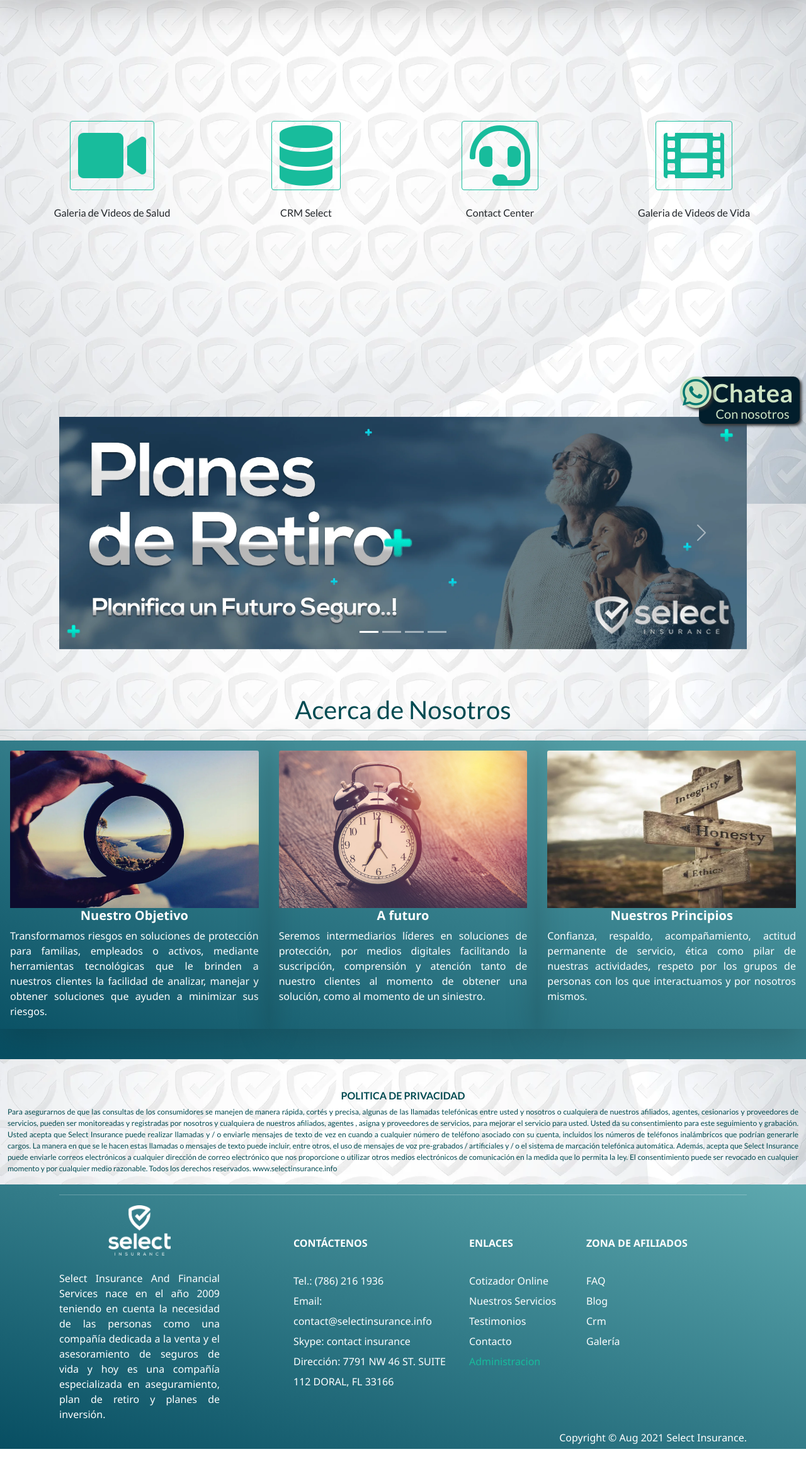
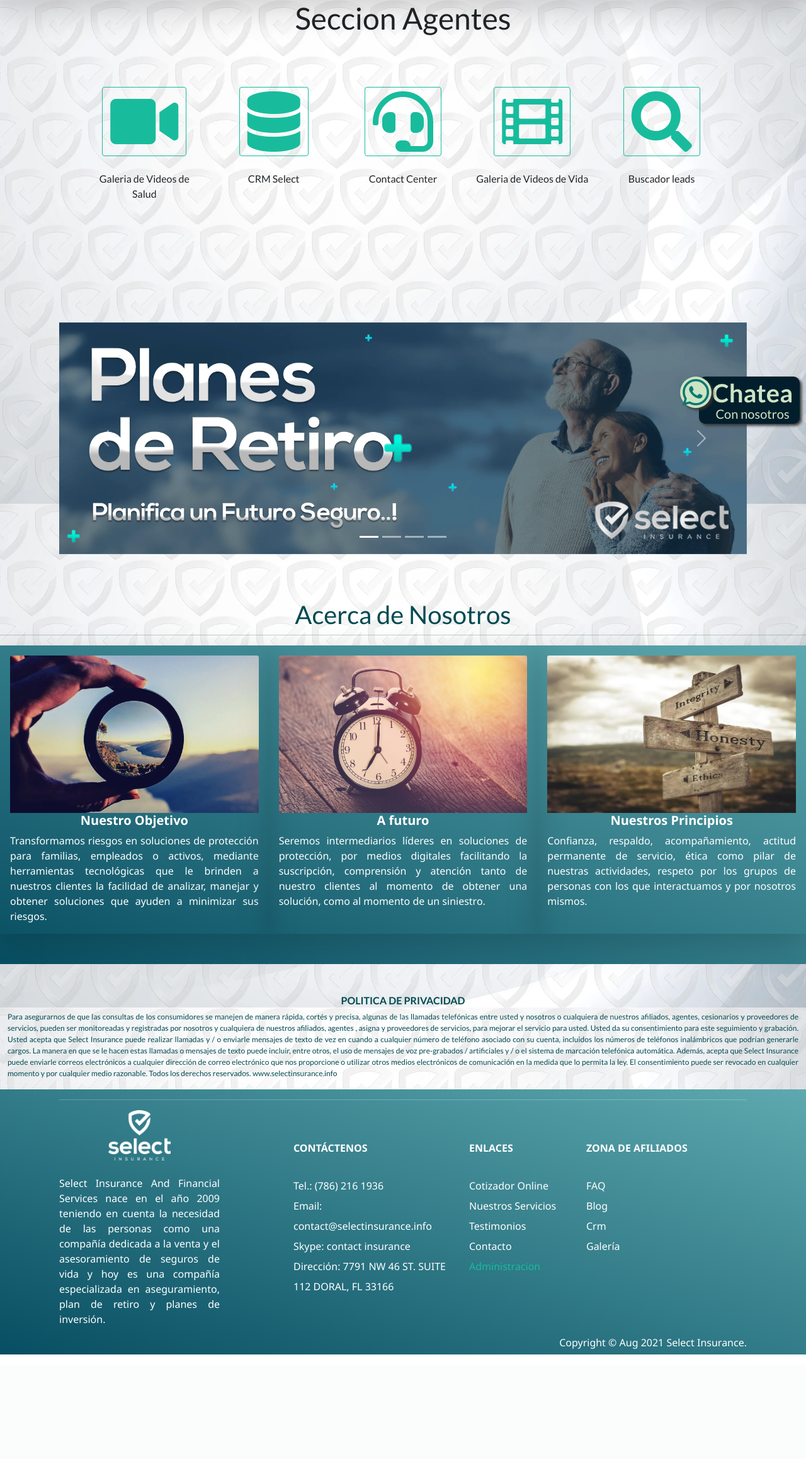
Before and after one commit to SelectInsurance/SELECTINSURANCE, a PHP site: page /inicio in a window 1280 px wide, after a click on "AGENTES". Shown: the part 117-2434 px from the top of the page at 63% size. After the commit the page ends 2268 px from the top, so only its background shows below. Run offline with PHP 8.4, Linux system fonts and the light colour scheme; data that the repository does not hold is empty; some libraries are stand-ins or nearby versions.

Commit message:
Agregando modulo BuscadorLeads

```diff
--- a/app/controllers/ControllerSelectInsurance.php
+++ b/app/controllers/ControllerSelectInsurance.php
@@ -48,6 +48,47 @@ class ControllerPrincipal extends Pather
     }
 
 
+
+    //controller Videos de Salud
+    public function ControllerVideosDeSalud()
+    {
+        $ConsultaSalud = new crud();
+        $ResultadosSalud = $ConsultaSalud->Read("SELECT Nombre, URL FROM VideosDeSalud");
+
+
+        require_once 'app/views/assets/NavAgente.php';
+        require_once 'app/views/pages/subpages/VideosSalud.php';
+    }
+
+    //Controller Videos de vida
+    public function ControllerVideosDeVida()
+    {
+        $ConsultaAnico = new crud();
+        $consultaAmeritas = new crud();
+        $ConsultaNationalLife = new crud();
+
+        $ResultadosAnico = $ConsultaAnico->Read("SELECT Nombre, URL FROM VideosAnico");
+        $ResultadosAmeritas = $consultaAmeritas->Read("SELECT Nombre, URL FROM VideosAmeritas");
+        $ResultadosNationalLife = $ConsultaNationalLife->Read("SELECT Nombre, URL FROM VideosNationalLife");
+
+        require_once 'app/views/assets/NavAgente.php';
+        require_once 'app/views/pages/subpages/VideosVida.php';
+    }
+
+    public function ControllerCotizarVida()
+    {
+        require_once 'app/views/assets/NavAgente.php';
+        require_once 'app/views/pages/subpages/CotizarVida.php';
+    }
+
+
+    public function ControllerBuscadorLeads()
+    {
+        require_once 'app/views/assets/NavAgente.php';
+        require_once 'app/views/pages/subpages/BuscadorLeads.php';
+    }
+
+
     //Validacion Login Salud
     public function ControllerLogeadoSalud($user, $pass)
     {
@@ -76,35 +117,18 @@ class ControllerPrincipal extends Pather
         }
     }
 
-    //controller Videos de Salud
-    public function ControllerVideosDeSalud()
+    //Validacion Login Buscador Leadas
+    public function ControllerLogeadoBuscadorLeads($user, $pass)
     {
-        $ConsultaSalud = new crud();
-        $ResultadosSalud = $ConsultaSalud->Read("SELECT Nombre, URL FROM VideosDeSalud");
-
-
-        require_once 'app/views/assets/NavAgente.php';
-        require_once 'app/views/pages/subpages/VideosSalud.php';
-    }
-
-    //Controller Videos de vida
-    public function ControllerVideosDeVida()
-    {
-        $ConsultaAnico = new crud();
-        $consultaAmeritas = new crud();
-        $ConsultaNationalLife = new crud();
-
-        $ResultadosAnico = $ConsultaAnico->Read("SELECT Nombre, URL FROM VideosAnico");
-        $ResultadosAmeritas = $consultaAmeritas->Read("SELECT Nombre, URL FROM VideosAmeritas");
-        $ResultadosNationalLife = $ConsultaNationalLife->Read("SELECT Nombre, URL FROM VideosNationalLife");
-
-        require_once 'app/views/assets/NavAgente.php';
-        require_once 'app/views/pages/subpages/VideosVida.php';
-    }
-
-    public function ControllerCotizarVida(){
-        require_once 'app/views/assets/NavAgente.php';
-        require_once 'app/views/pages/subpages/CotizarVida.php';
+        $login = new ConsultaLogin($user, $pass, $this->table);
+        if ($login->Consulta()) {
+            $_SESSION['logeado'] = 'admin';
+        } else {
+            require_once 'app/views/assets/NavPrincipal.php';
+            $mensajeError = '<center>Error al iniciar Sesion</center>';
+            require_once 'app/views/pages/ErrorLogin.php';
+            require_once 'app/views/pages/LoginBuscadorLeads.php';
+        }
     }
 }
 require_once 'app/views/assets/footer.php';
--- a/app/views/pages/inicio.php
+++ b/app/views/pages/inicio.php
@@ -561,23 +561,34 @@
                     <div class="row">
                         <div class="container-fluid">
                             <div class="row">
-                                <div class="col-6 col-sm-6 col-md-3 col-lg-3 text-center"><br><br><br><br><br><br><br><br>
+                                <center>
+                                    <h1>Seccion Agentes</h1>
+                                </center>
+                            </div><br><br><br>
+                            <div class="row">
+                                <div class="col-md-1 col-lg-1"></div>
+                                <div class="col-6 col-sm-6 col-md-2 col-lg-2 text-center">
                                     <a href="./VideosSalud" class="btn btn-outline-success"><i class="fas fa-video fa-6x"></i></a><br><br>
-                                    <label class="text-black">Galeria de Videos de Salud</label><br><br><br><br><br><br><br><br><br><br><br><br><br>
-                                </div>
-                                <div class="col-6 col-sm-6 col-md-3 col-lg-3 text-center"><br><br><br><br><br><br><br><br>
+                                    <label class="text-black">Galeria de Videos de Salud</label>
+                                </div>
+                                <div class="col-6 col-sm-6 col-md-2 col-lg-2 text-center">
                                     <a href="https://crm.selectinsurance.info" target="__blank" class="btn btn-outline-success"><i class="fas fa-database fa-6x"></i></a><br><br>
-                                    <label class="text-black">CRM Select</label><br><br><br><br><br><br><br><br><br><br><br><br><br>
-                                </div>
-                                <div class="col-6 col-sm-6 col-md-3 col-lg-3 text-center"><br><br><br><br><br><br><br><br>
+                                    <label class="text-black">CRM Select</label>
+                                </div>
+                                <div class="col-6 col-sm-6 col-md-2 col-lg-2 text-center">
                                     <a href="" class="btn btn-outline-success"><i class="fas fa-headset fa-6x"></i></a><br><br>
-                                    <label class="text-black">Contact Center</label><br><br><br><br><br><br><br><br><br><br><br><br><br>
-                                </div>
-                                <div class="col-6 col-sm-6 col-md-3 col-lg-3 text-center"><br><br><br><br><br><br><br><br>
+                                    <label class="text-black">Contact Center</label>
+                                </div>
+                                <div class="col-6 col-sm-6 col-md-2 col-lg-2 text-center">
                                     <a href="./VideosVida" class="btn btn-outline-success"><i class="fas fa-film fa-6x"></i></a><br><br>
-                                    <label class="text-black">Galeria de Videos de Vida</label><br><br><br><br><br><br><br><br><br><br><br><br><br>
-                                </div>
-                            </div>
+                                    <label class="text-black">Galeria de Videos de Vida</label>
+                                </div>
+                                <div class="col-6 col-sm-6 col-md-2 col-lg-2 text-center">
+                                    <a href="./BuscadorLeads" class="btn btn-outline-success"><i class="fas fa-search fa-6x"></i></a><br><br>
+                                    <label class="text-black">Buscador leads</label>
+                                </div>
+                                <div class="col-md-1 col-lg-1"></div>
+                            </div><br><br><br><br><br><br><br>
                         </div>
                     </div>
                 </div>
--- /dev/null
+++ b/app/views/pages/subpages/BuscadorLeads.php
@@ -0,0 +1 @@
+<h1>hola mundo</h1>
--- a/index.php
+++ b/index.php
@@ -26,6 +26,9 @@
             } elseif (isset($_POST['btnloginVida'])) {
                 $controller->ControllerLogeadoVida('admin', $_POST['password']);
                 header('Location:./VideosVida');
+            }elseif (isset($_POST['btnValidacionBuscadorLeads'])) {
+                $controller->ControllerLogeadoBuscadorLeads('admin', $_POST['password']);
+                header('Location:./BuscadorLeads');
             }
             break;
 
@@ -46,6 +49,16 @@
             } else {
                 $controller->ControllerLogeadoVida('admin', $_POST['password']);
                 header('./VideosVida');
+            }
+            break;
+
+            //Validacion de Buscador de Leads
+        case 'BuscadorLeads':
+            if (!empty($_SESSION['logeado']) || !empty($_SESSION['managment'])) {
+                $controller->ControllerBuscadorLeads();
+            } else {
+                $controller->ControllerLogeadoBuscadorLeads('admin', $_POST['password']);
+                header('./BuscadorLeads');
             }
             break;
 
@@ -262,7 +275,7 @@
         case 'ProcesoCrearPagina':
             if (!empty($_SESSION['managment'])) {
                 if (!file_exists('app/views/pages/AgentesPages/' . $_POST['NombrePagina'] . '.php')) {
-                    $ManagmentController->ControllerManagmentProcesoCrearPagina($_POST['NombrePagina'], $_POST['Nombre'], $_POST['Email'], $_POST['whatsapp'],$_POST['Telefono'], $_FILES['ImagenAgente']['tmp_name'], $_FILES['ImagenAgente']['name'], $_POST['Instagram'], $_POST['Facebook'], $_POST['urlCotizador']);
+                    $ManagmentController->ControllerManagmentProcesoCrearPagina($_POST['NombrePagina'], $_POST['Nombre'], $_POST['Email'], $_POST['whatsapp'], $_POST['Telefono'], $_FILES['ImagenAgente']['tmp_name'], $_FILES['ImagenAgente']['name'], $_POST['Instagram'], $_POST['Facebook'], $_POST['urlCotizador']);
                     $NombrePagina = $_POST['NombrePagina'];
                     header("Location:$NombrePagina");
                 } else {
```
Also changed, not shown: app/views/pages/LoginBuscadorLeads.php (added, +85 -0 lines).
